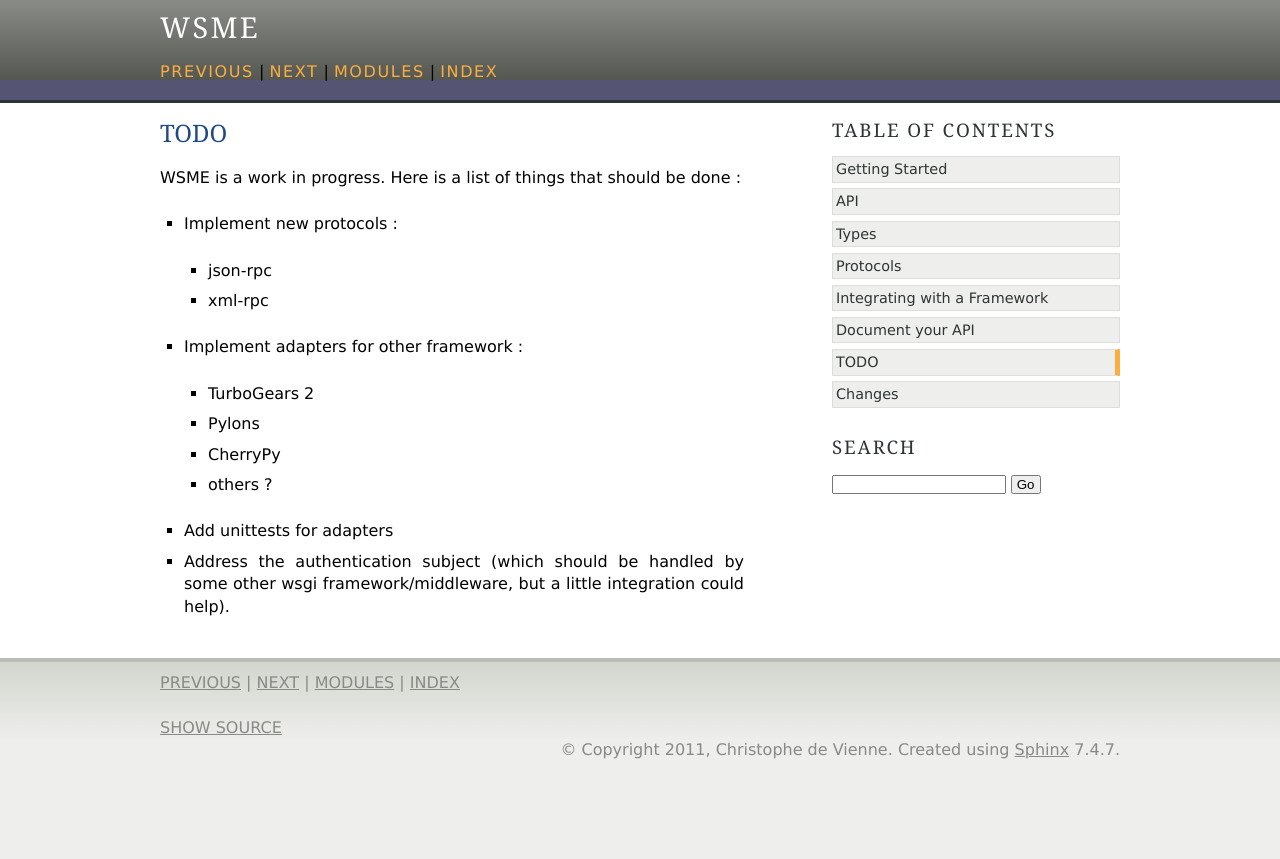
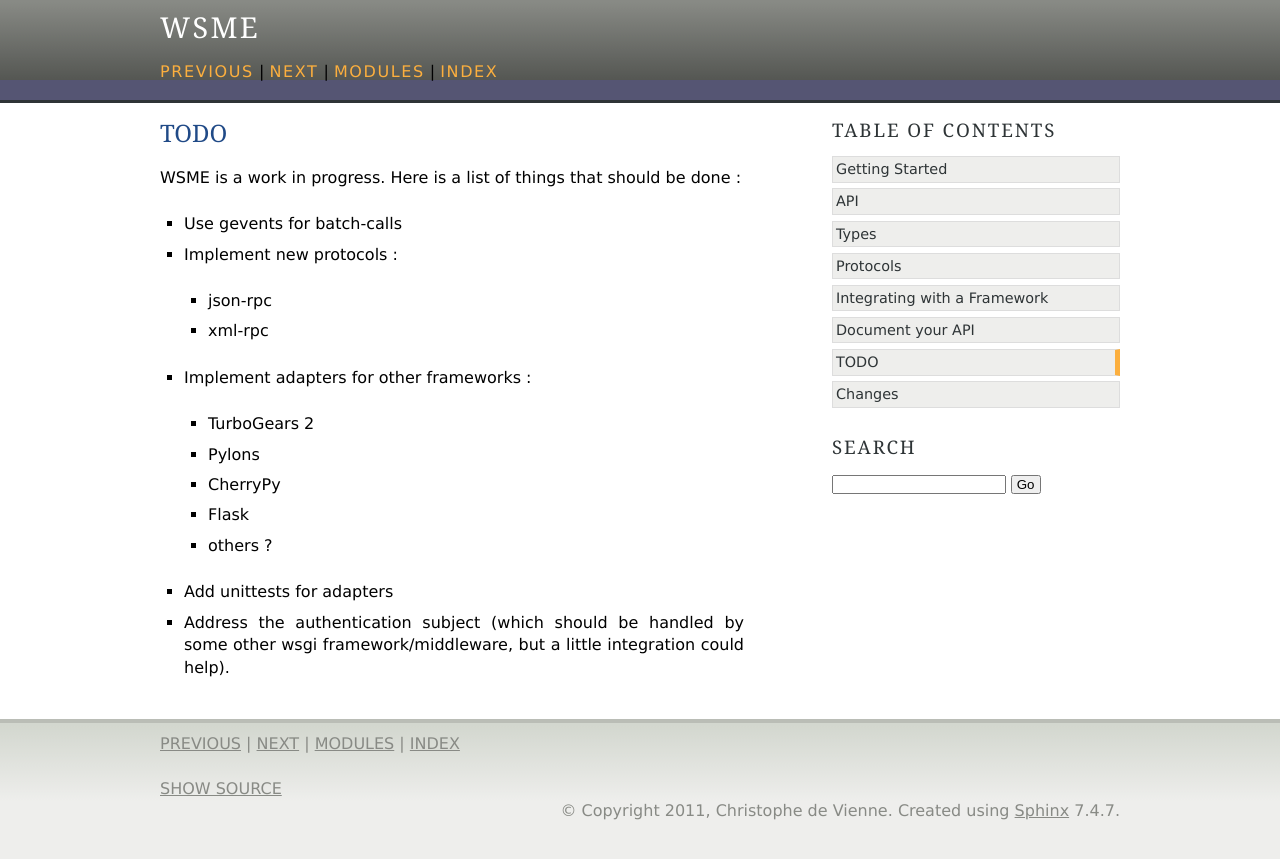
Before and after one commit to openstack-archive/wsme, a Sphinx documentation site: the page built from doc/todo.rst, in a window 1280 px wide. Shown: the top 859 px of the page. Built offline with Sphinx 7.4.7, drawn with Linux system fonts in a browser that asks for light colours; the version number could not be read and is left out.

Commit message:
Update the TODO list

```diff
--- a/doc/todo.rst
+++ b/doc/todo.rst
@@ -3,6 +3,8 @@ TODO
 
 WSME is a work in progress. Here is a list of things that should
 be done :
+
+-   Use gevents for batch-calls
 
 -   Implement new protocols :
 
@@ -10,13 +12,15 @@ be done :
 
     -   xml-rpc
 
--   Implement adapters for other framework :
+-   Implement adapters for other frameworks :
 
     -   TurboGears 2
 
     -   Pylons
 
     -   CherryPy
+
+    -   Flask
 
     -   others ?
 
```
